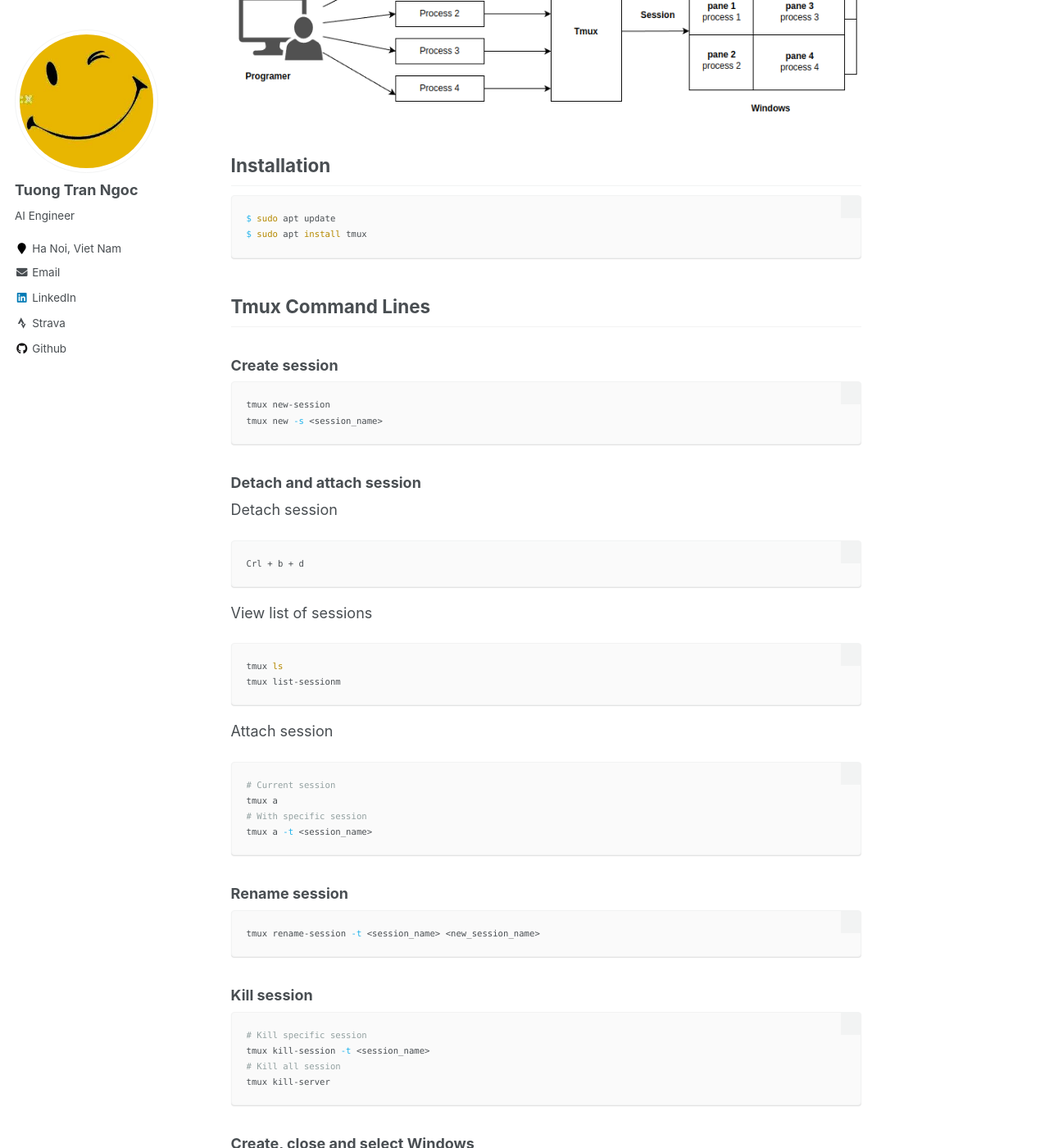
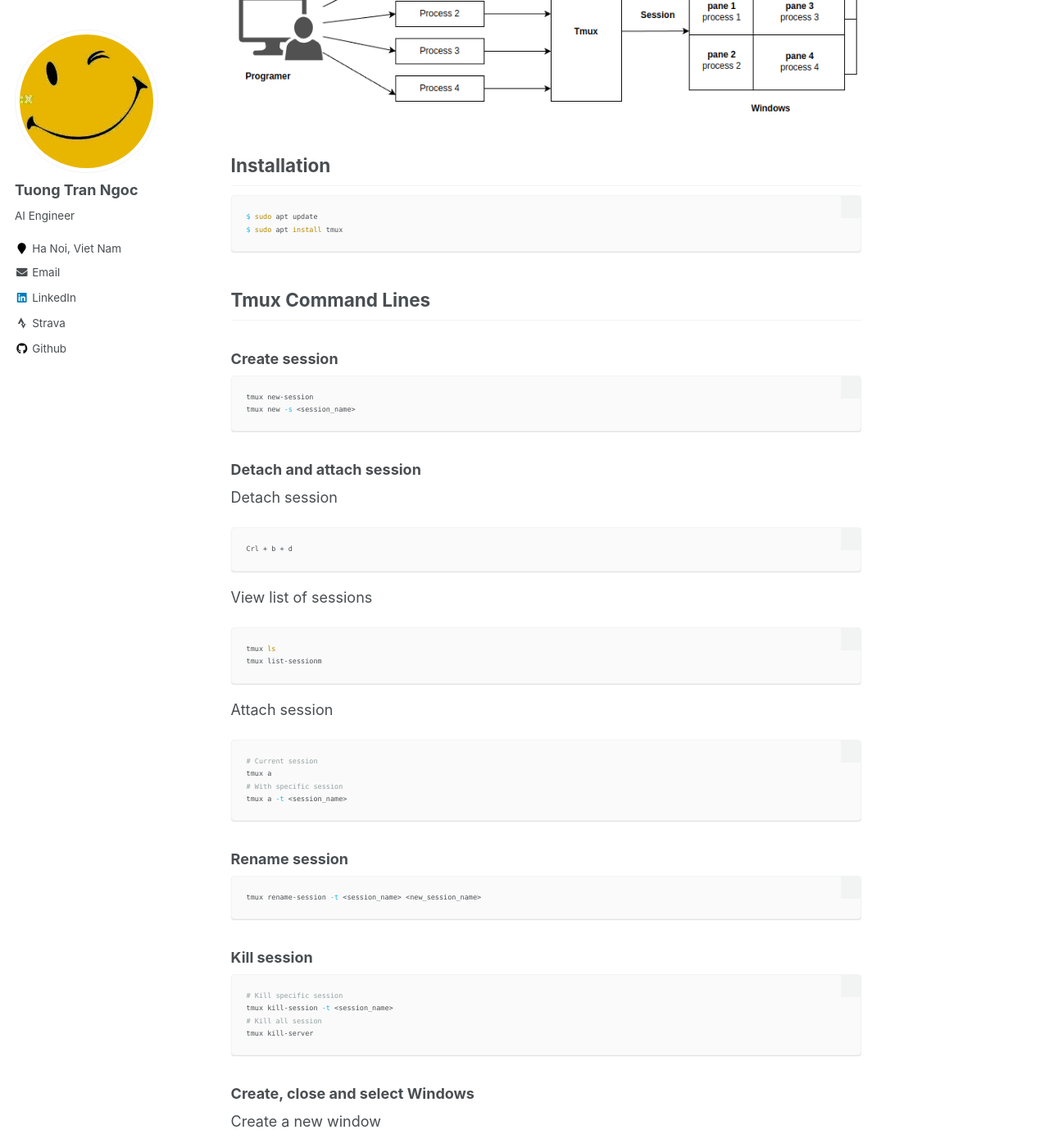
Before and after one commit to tuongtranngoc/tuongtranngoc.github.io, a Jekyll site: the page built from _posts/2024-04-06-tmux.md, in a window 1280 px wide and 1400 px high, scrolled down 1867 px. Shown: the whole window at 82% size. Built offline with Jekyll 4.4.1, drawn with Linux system fonts in a browser that asks for light colours.

Commit message:
update: font size

```diff
--- a/_sass/_base.scss
+++ b/_sass/_base.scss
@@ -131,7 +131,7 @@
 
 tt, code, kbd, samp, pre {
   font-family: $monospace;
-  font-size: $type-size-4;
+  font-size: $type-size-5;
 }
 
 pre {
@@ -148,7 +148,7 @@
 td > code {
   padding-top: 0.1rem;
   padding-bottom: 0.1rem;
-  font-size: $type-size-4;
+  font-size: $type-size-3;
   background: $code-background-color;
   border: 1px solid $lighter-gray;
   border-radius: $border-radius;
--- a/_sass/_page.scss
+++ b/_sass/_page.scss
@@ -106,7 +106,7 @@
   blockquote + .small {
     margin-top: -1.5em;
     padding-left: 1.25rem;
-    font-size: $type-size-5;
+    font-size: $type-size-6;
   }
 
   figure figcaption {
```
